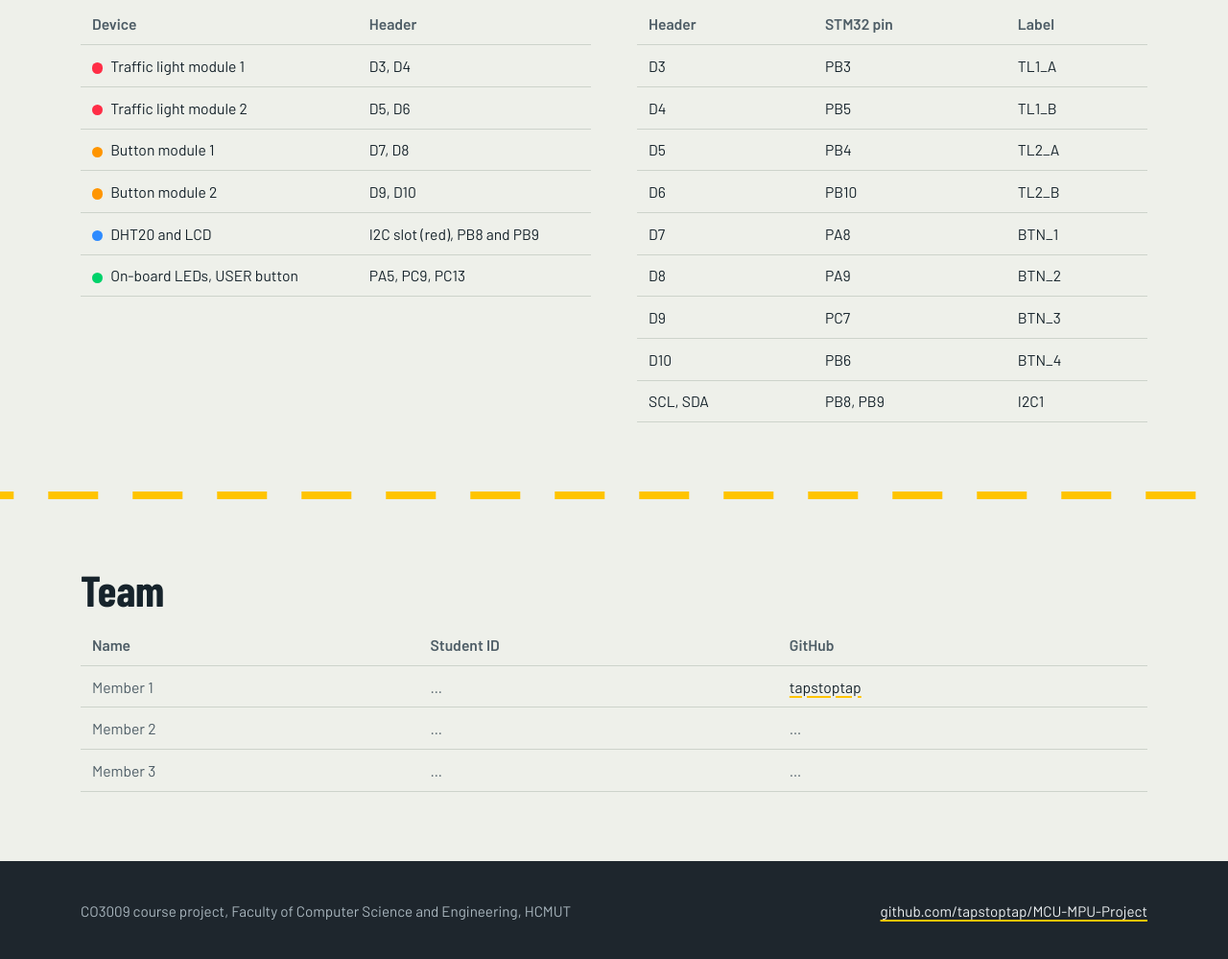
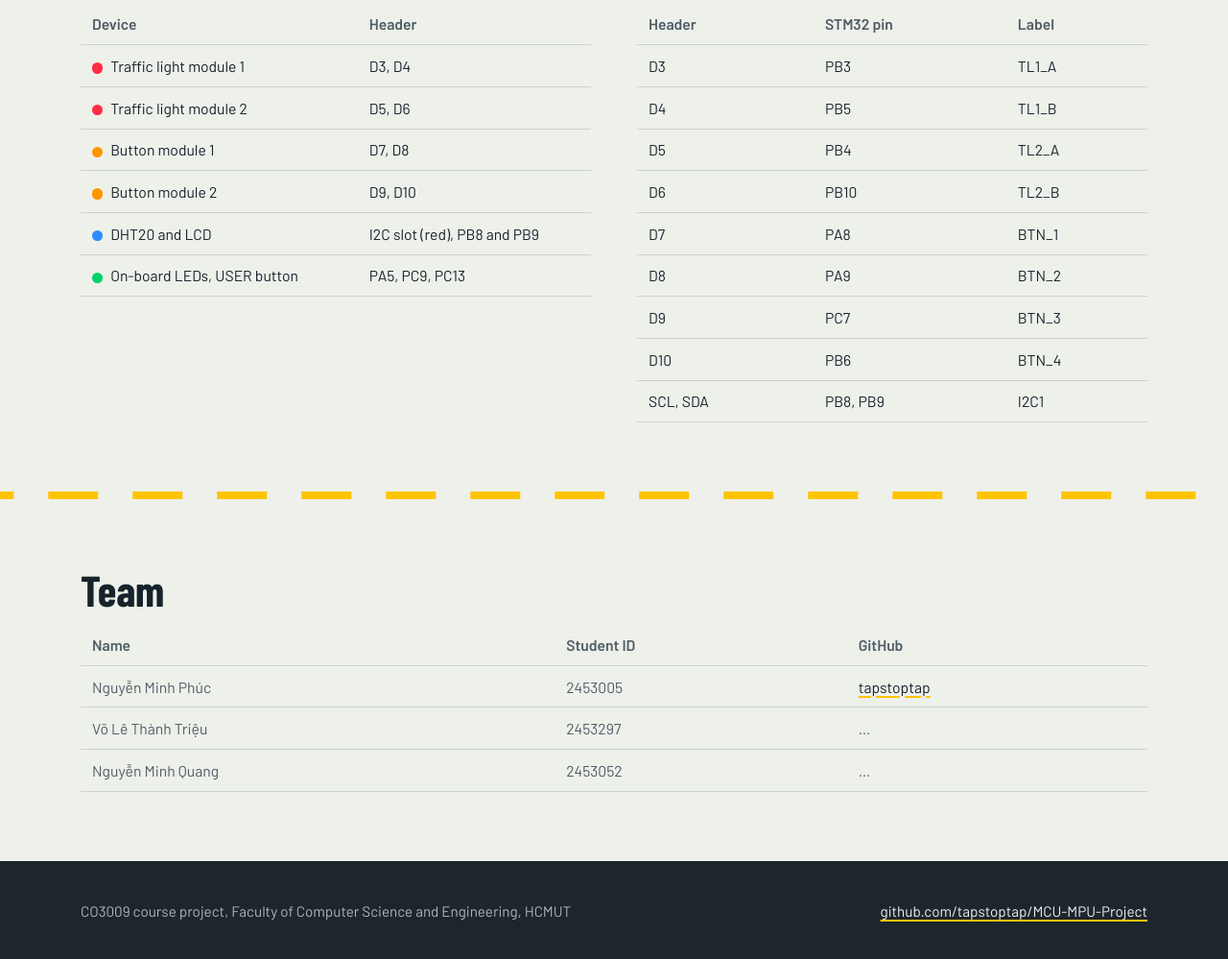
Before and after one commit to tapstoptap/MCU-MPU-Project, a plain HTML site: page docs/index.html in a window 1280 px wide. Shown: the part 2981-3980 px from the top of the page at 96% size. Drawn offline with nearby package versions, Linux system fonts and the light colour scheme; a web font is replaced by a local one.

Commit message:
Update member information in index.html

```diff
--- a/docs/index.html
+++ b/docs/index.html
@@ -308,9 +308,9 @@ T1:05 T2:03</pre></div>
     <table>
       <thead><tr><th>Name</th><th>Student ID</th><th>GitHub</th></tr></thead>
       <tbody>
-        <tr><td class="tbd">Member 1</td><td class="tbd">…</td><td><a href="https://github.com/tapstoptap">tapstoptap</a></td></tr>
-        <tr><td class="tbd">Member 2</td><td class="tbd">…</td><td class="tbd">…</td></tr>
-        <tr><td class="tbd">Member 3</td><td class="tbd">…</td><td class="tbd">…</td></tr>
+        <tr><td class="tbd">Nguyễn Minh Phúc</td><td class="tbd">2453005</td><td><a href="https://github.com/tapstoptap">tapstoptap</a></td></tr>
+        <tr><td class="tbd">Võ Lê Thành Triệu</td><td class="tbd">2453297</td><td class="tbd">…</td></tr>
+        <tr><td class="tbd">Nguyễn Minh Quang</td><td class="tbd">2453052</td><td class="tbd">…</td></tr>
       </tbody>
     </table>
   </div>
```
